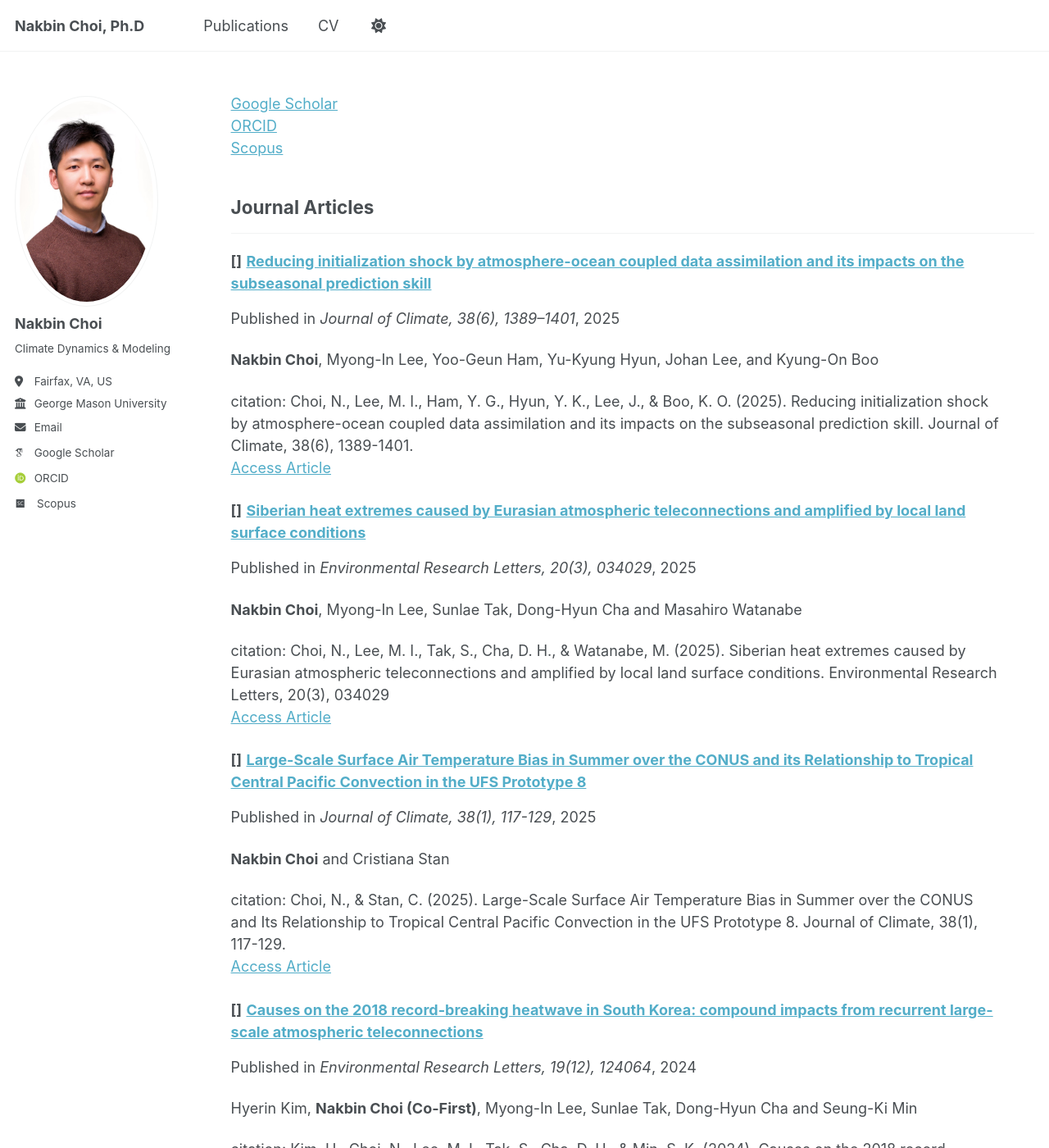
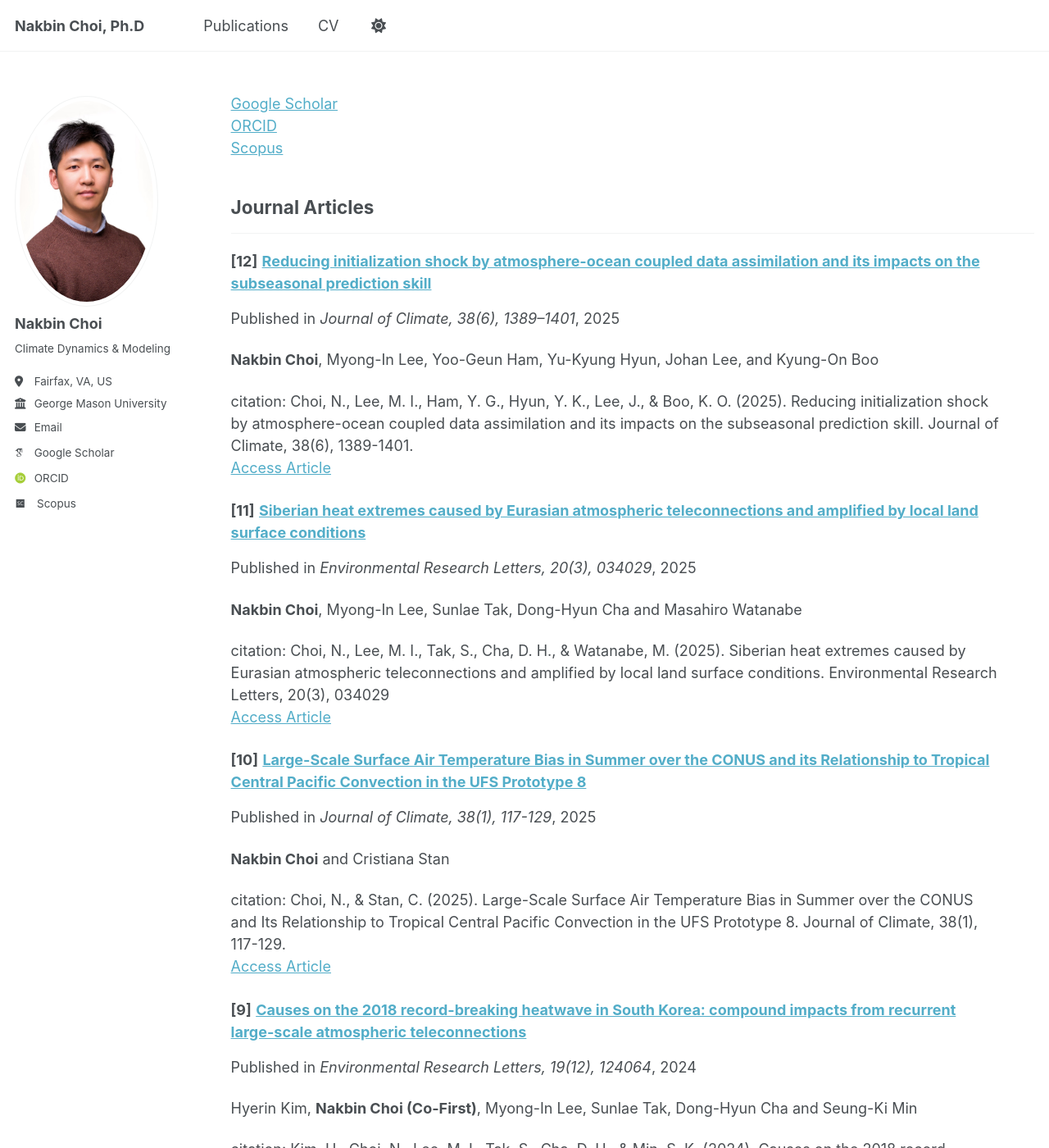
Before and after one commit to nakbin/profile, a Jekyll site: the page built from _pages/publications.html, in a window 1280 px wide and 1400 px high. Shown: the whole window at 82% size. Built offline with Jekyll 4.4.1, drawn with Linux system fonts in a browser that asks for light colours; some web fonts are replaced; some of the changed text lies outside the part shown.

Commit message:
Update archive-single.html

```diff
--- a/_includes/archive-single.html
+++ b/_includes/archive-single.html
@@ -28,14 +28,14 @@
 
 <h2 class="archive__item-title" itemprop="headline" style="margin: 0;">
   {% if post.link %}
-    <span style="font-size: 0.8em;">[{{ include.counter }}]</span>
+    <span style="font-size: 0.8em;">[{{ counter }}]</span>
     <a href="{{ post.link }}" style="font-size: 0.8em;">{{ title }}</a>
     <a href="{{ base_path }}{{ post.url }}" rel="permalink">
       <i class="fa fa-link" aria-hidden="true" title="permalink"></i>
       <span class="sr-only">Permalink</span>
     </a>
   {% else %}
-    <span style="font-size: 0.8em;">[{{ include.counter }}]</span>
+    <span style="font-size: 0.8em;">[{{ counter }}]</span>
     <a href="{{ base_path }}{{ post.url }}" style="font-size: 0.8em;" rel="permalink">{{ title }}</a>
   {% endif %}
 </h2>
```
